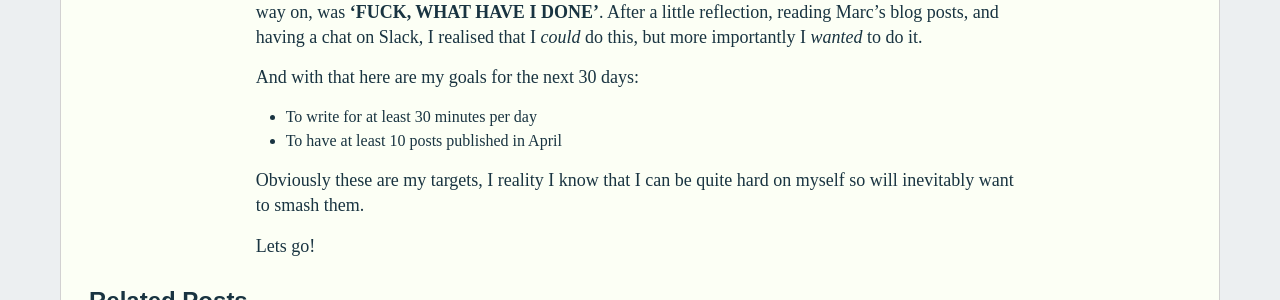
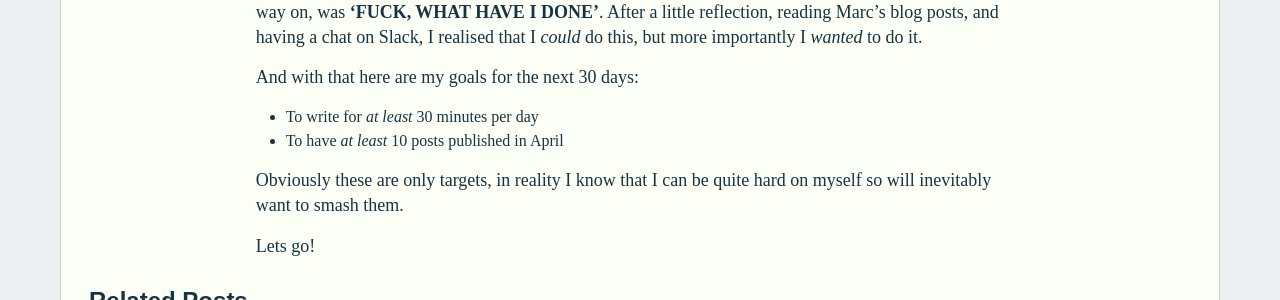
Before and after one commit to gbbns/gbbns.github.io, a Jekyll site: the page built from _posts/2016-04-01-the-30-day-writing-challenge.md, in a window 1280 px wide. Shown: the part 745-1045 px from the top of the page. Built offline with Jekyll 4.4.1, drawn with Linux system fonts in a browser that asks for light colours; comment, search, counter and statistics services are not loaded.

Commit message:
fix: typo

```diff
--- a/_posts/2016-04-01-the-30-day-writing-challenge.md
+++ b/_posts/2016-04-01-the-30-day-writing-challenge.md
@@ -15,9 +15,9 @@ I think the next feeling that passed, after the self gratifying thought that I'd
 
 And with that here are my goals for the next 30 days:
 
-* To write for at least 30 minutes per day
-* To have at least 10 posts published in April
+* To write for _at least_ 30 minutes per day
+* To have _at least_ 10 posts published in April
 
-Obviously these are my targets, I reality I know that I can be quite hard on myself so will inevitably want to smash them.
+Obviously these are only targets, in reality I know that I can be quite hard on myself so will inevitably want to smash them.
 
 Lets go!
```
